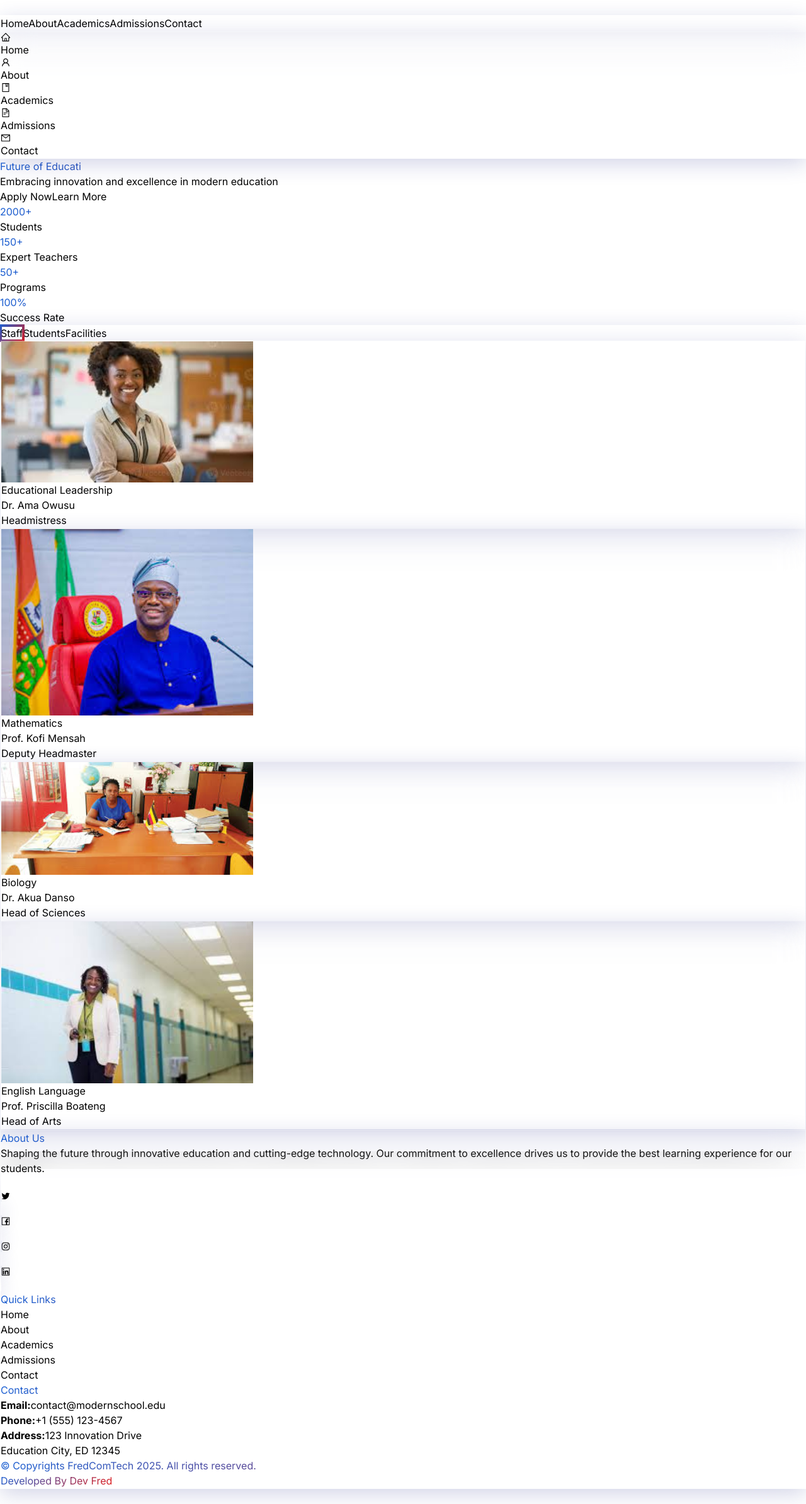
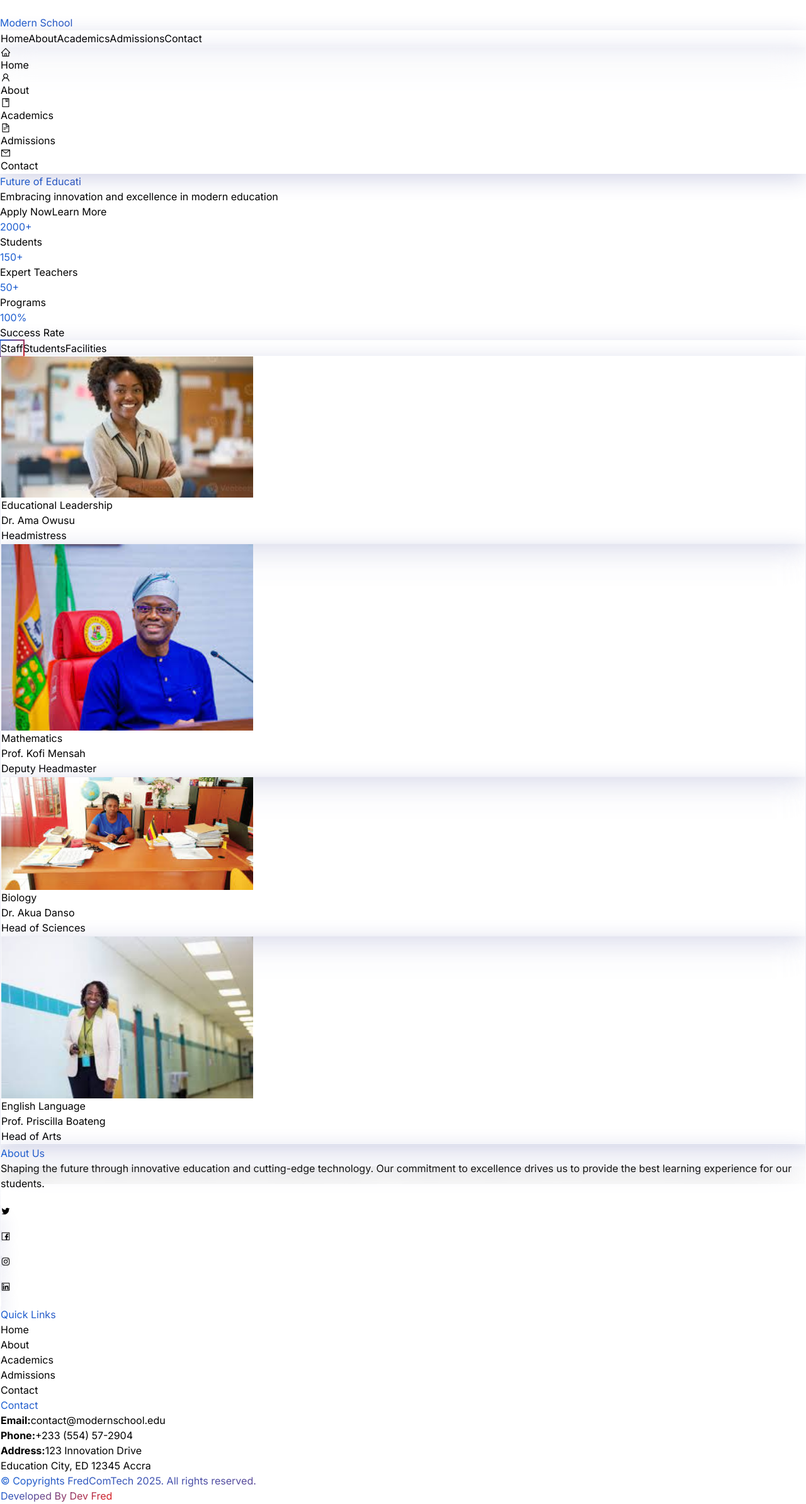
Before and after one commit to Bhankid/school_app, a Next.js app: page / in a window 1280 px wide. Shown: the whole page at 63% size. Before the commit the page ends 2364 px from the top, so only its background shows below. Built offline with nearby package versions, Linux system fonts and the light colour scheme.

Commit message:
update 1.2

```diff
--- a/src/app/components/Footer/Footer.tsx
+++ b/src/app/components/Footer/Footer.tsx
@@ -74,13 +74,13 @@ export default function Footer() {
               </p>
               <p className="text-gray-400">
                 <strong className="block">Phone:</strong>
-                +1 (555) 123-4567
+                +233 (554) 57-2904
               </p>
               <p className="text-gray-400">
                 <strong className="block">Address:</strong>
                 123 Innovation Drive
                 <br />
-                Education City, ED 12345
+                Education City, ED 12345 Accra
               </p>
             </div>
           </div>
--- a/src/app/components/Navigation/Navbar.tsx
+++ b/src/app/components/Navigation/Navbar.tsx
@@ -4,7 +4,14 @@ import { navItems } from "./NavItems";
 
 export default function Navbar() {
   return (
-    <nav className="fixed top-4 left-1/2 -translate-x-1/2 md:w-auto w-[90%] z-50 md:top-6 lg:top-8">
+    <nav className="fixed top-4 left-1/2 -translate-x-1/2 md:w-auto w-[90%] z-50 md:top-6 lg:top-8 flex justify-between">
+      <motion.div
+        initial={{ opacity: 0, y: -20 }}
+        animate={{ opacity: 1, y: 0 }}
+        className="text-xl font-bold text-blue-600 gradient-text mr-8"
+      >
+        Modern School
+      </motion.div>
       <motion.div
         initial={{ opacity: 0, y: -20 }}
         animate={{ opacity: 1, y: 0 }}
--- a/src/app/globals.css
+++ b/src/app/globals.css
@@ -85,7 +85,7 @@ body {
   position: absolute;
   inset: -2px;
   border-radius: inherit;
-  padding: 4px;
+  padding: 2px;
    background: linear-gradient(135deg, #1960d4, #e11a1a);
   -webkit-mask:
     linear-gradient(#fff 0 0) content-box,
```
